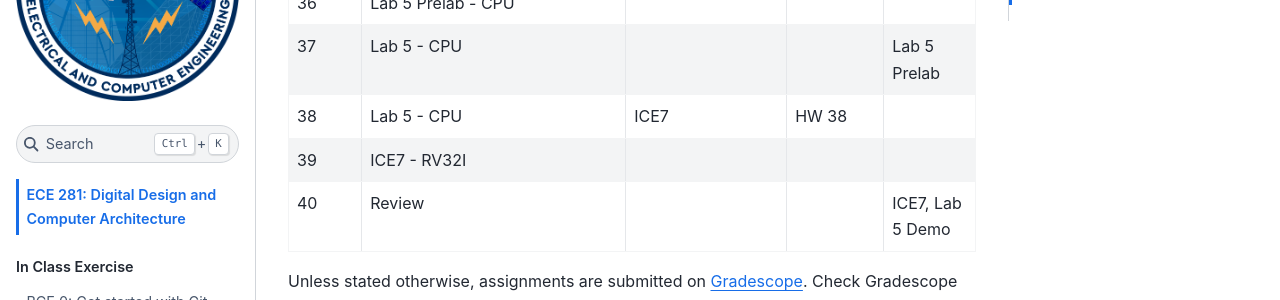
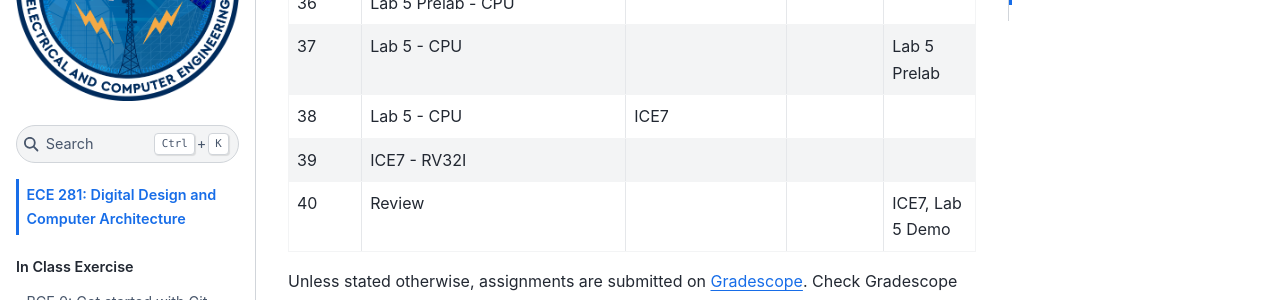
Before and after one commit to USAFA-ECE/ece281-book, a Jupyter Book: the page built from book/intro.md, in a window 1280 px wide and 900 px high, scrolled down 2287 px. Shown: the part 154-454 px from the top of the window. Built offline with Jupyter Book 1.0.4 settings and Sphinx 7.4.7 and the Sphinx Book theme 1.1.4, drawn with Linux system fonts in a browser that asks for light colours.

Commit message:
updated course schedule

```diff
--- a/book/intro.md
+++ b/book/intro.md
@@ -43,7 +43,7 @@
 | 35     | RV32I Single-Cycle Microarchitecture 2   | 7.3.3-7.3.5, Lab 5       |              |                    |
 | 36     | Lab 5 Prelab - CPU                       |                          |              |                    |
 | 37     | Lab 5 - CPU                              |                          |              | Lab 5 Prelab       |
-| 38     | Lab 5 - CPU                              | ICE7                     | HW 38        |                    |
+| 38     | Lab 5 - CPU                              | ICE7                     |              |                    |
 | 39     | ICE7 - RV32I                             |                          |              |                    |
 | 40     | Review                                   |                          |              | ICE7, Lab 5 Demo   |
 
```
